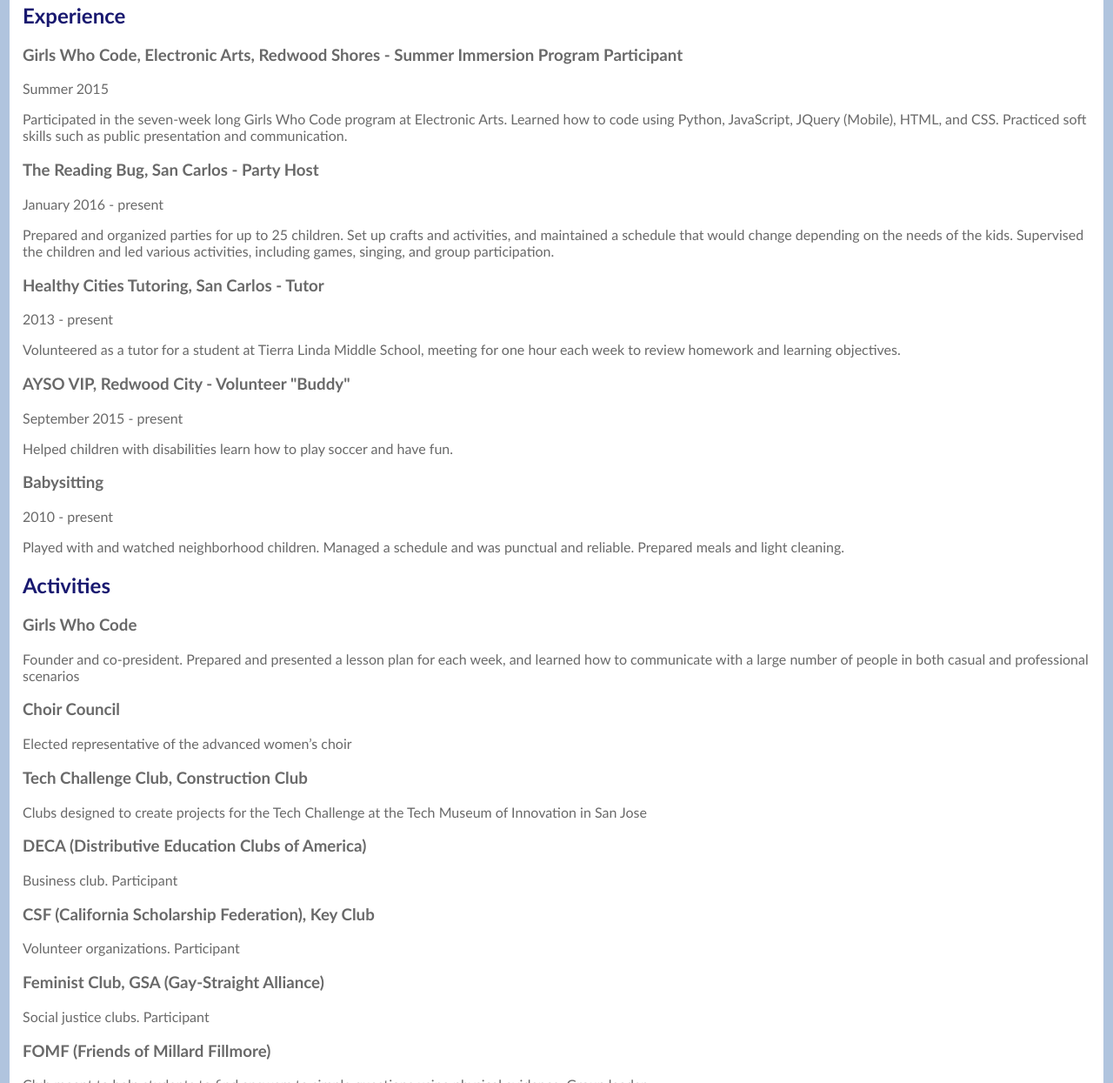
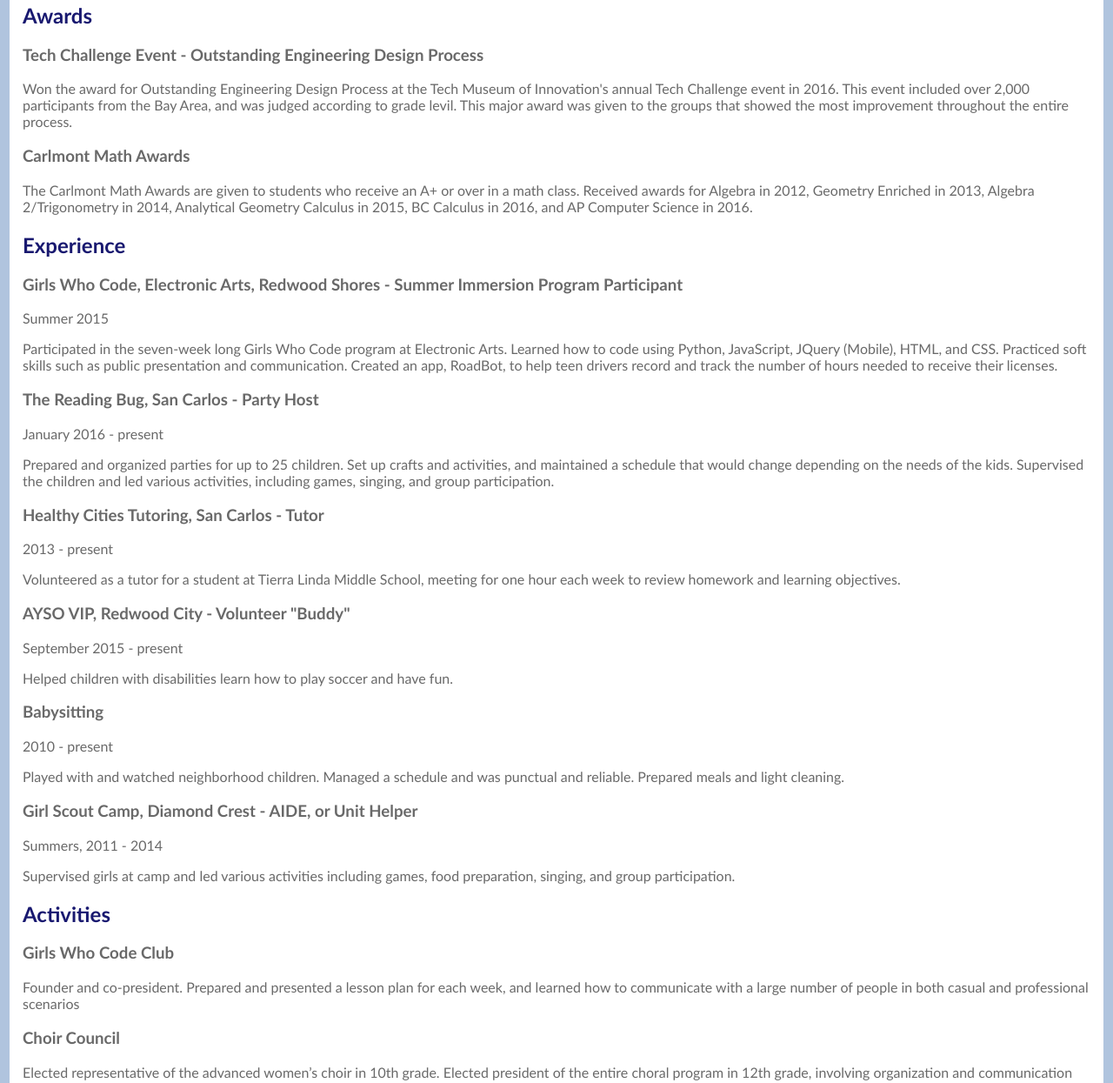
Before and after one commit to emilywong99/emilywong99.github.io, a plain HTML site: page index.html in a window 1280 px wide. Shown: the part 516-1761 px from the top of the page at 87% size. Drawn offline with Linux system fonts and the light colour scheme.

Commit message:
New Addition
Added more experience, awards, and space invaders

```diff
--- a/index.html
+++ b/index.html
@@ -39,6 +39,16 @@
 				Advanced placement coursework including computer science, english, BC Calculus, and history.
 			</p>
 
+			<h2>Awards</h2>
+
+			<h3>Tech Challenge Event - Outstanding Engineering Design Process</h3>
+
+			<p>Won the award for Outstanding Engineering Design Process at the Tech Museum of Innovation's annual Tech Challenge event in 2016. This event included over 2,000 participants from the Bay Area, and was judged according to grade levil. This major award was given to the groups that showed the most improvement throughout the entire process.</p>
+
+			<h3>Carlmont Math Awards</h3>
+
+			<p>The Carlmont Math Awards are given to students who receive an A+ or over in a math class. Received awards for Algebra in 2012, Geometry Enriched in 2013, Algebra 2/Trigonometry in 2014, Analytical Geometry Calculus in 2015, BC Calculus in 2016, and AP Computer Science in 2016.</p>
+
 
 			<h2>Experience</h2>
 
@@ -51,7 +61,7 @@
 			</p>
 
 			<p>
-				Participated in the seven-week long Girls Who Code program at Electronic Arts. Learned how to code using Python, JavaScript, JQuery (Mobile), HTML, and CSS.  Practiced soft skills such as public presentation and communication.
+				Participated in the seven-week long Girls Who Code program at Electronic Arts. Learned how to code using Python, JavaScript, JQuery (Mobile), HTML, and CSS.  Practiced soft skills such as public presentation and communication. Created an app, RoadBot, to help teen drivers record and track the number of hours needed to receive their licenses.
 			</p>
 
 			<h3>
@@ -103,10 +113,20 @@
 				Played with and watched neighborhood children. Managed a schedule and was punctual and reliable. Prepared meals and light cleaning.
 			</p>
 
+			<h3>Girl Scout Camp, Diamond Crest - AIDE, or Unit Helper</h3>
+
+			<p>
+				Summers, 2011 - 2014
+			</p>
+
+			<p>
+				Supervised girls at camp and led various activities including games, food preparation, singing, and group participation.
+			</p>
+
 
 			<h2>Activities</h2>
 
-			<h3>Girls Who Code</h3>
+			<h3>Girls Who Code Club</h3>
 
 			<p>
 				Founder and co-president. Prepared and presented a lesson plan for each week, and learned how to communicate with a large number of people in both casual and professional scenarios
@@ -114,7 +134,9 @@
 
 			<h3>Choir Council</h3>
 
-			<p>Elected representative of the advanced women’s choir</p>
+			<p>
+				Elected representative of the advanced women’s choir in 10th grade. Elected president of the entire choral program in 12th grade, involving organization and communication
+			</p>
 
 			<h3>Tech Challenge Club, Construction Club</h3>
 
```
Also changed, not shown: emilyprojects.html (+5 -0 lines).
